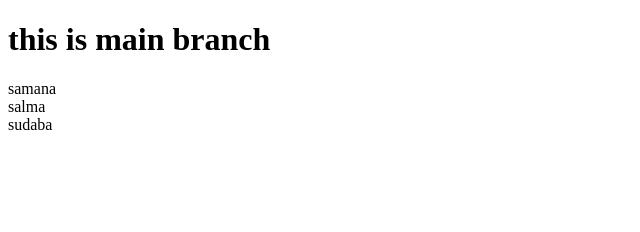
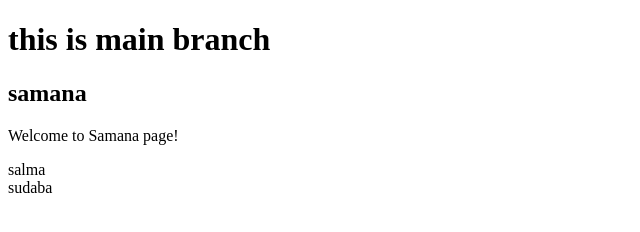
Before and after one commit to SudabaSolaimankhil/group-branch-test, a plain HTML site: page index.html in a window 1280 px wide. Shown: the whole page, without its empty margins (0-640 px from the left). Drawn offline with Linux system fonts and the light colour scheme.

Commit message:
heading and paragraph added!

```diff
--- a/index.html
+++ b/index.html
@@ -9,7 +9,11 @@
 
     <h1>this is main branch</h1>
 
-    <section>samana</section>
+    <section>
+        <h1>samana</h1>
+        <p>Welcome to Samana page!</p>
+
+    </section>
     <section>salma</section>
     <section>sudaba</section>
 </body>
```
